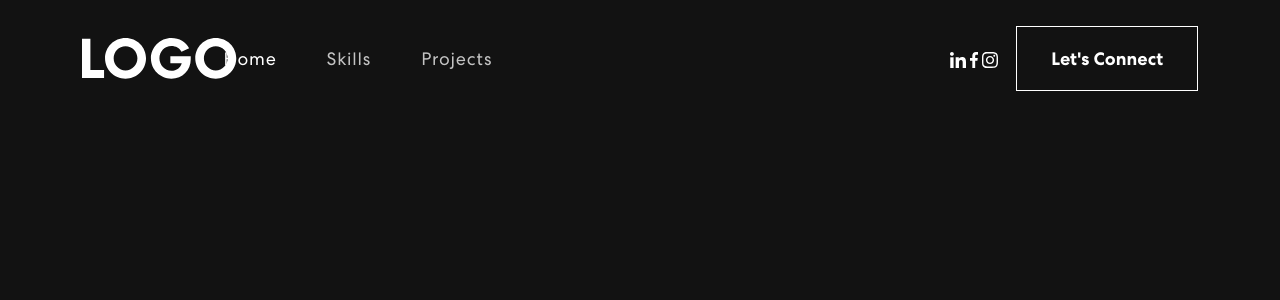
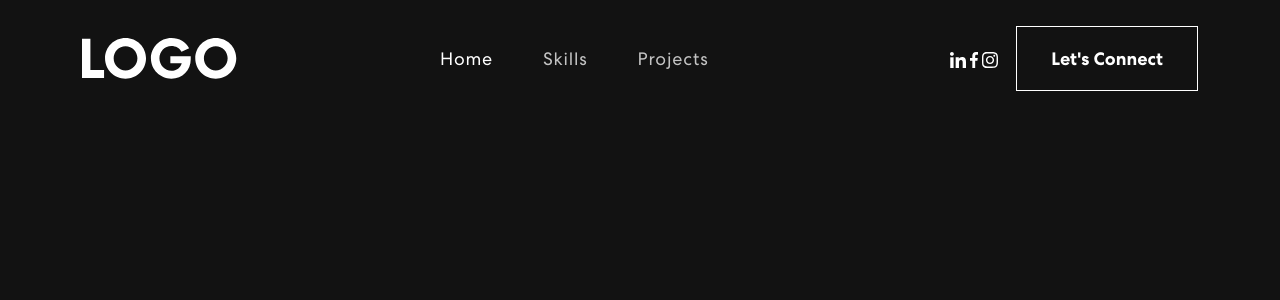
Before and after one commit to mpa-mxiang/react-portfolio, a React (Create React App) app: page / in a window 1280 px wide. Shown: the top 300 px of the page. Built offline with nearby package versions, Linux system fonts and the light colour scheme; the HTML template or start-up script is replaced by a standard one.

Commit message:
change nav style

```diff
--- a/src/components/NavBar.js
+++ b/src/components/NavBar.js
@@ -36,7 +36,7 @@ export const NavBar = () => {
             <span className="navbar-toggler-icon"></span>
         </Navbar.Toggle>
         <Navbar.Collapse id="navbarSupportedContent">
-          <Nav className="me-auto">
+          <Nav className="m-auto">
             <Nav.Link href="#home" className={activeLink === 'home' ? 'active navbar-link' : 'navbar-link'} onClick={() => onUpdateActiveLink('home')}>Home</Nav.Link>
             <Nav.Link href="#skills" className={activeLink === 'skills' ? 'active navbar-link' : 'navbar-link'} onClick={() => onUpdateActiveLink('skills')}>Skills</Nav.Link>
             <Nav.Link href="#projects" className={activeLink === 'projects' ? 'active navbar-link' : 'navbar-link'}  onClick={() => onUpdateActiveLink('projects')}>Projects</Nav.Link>
```
